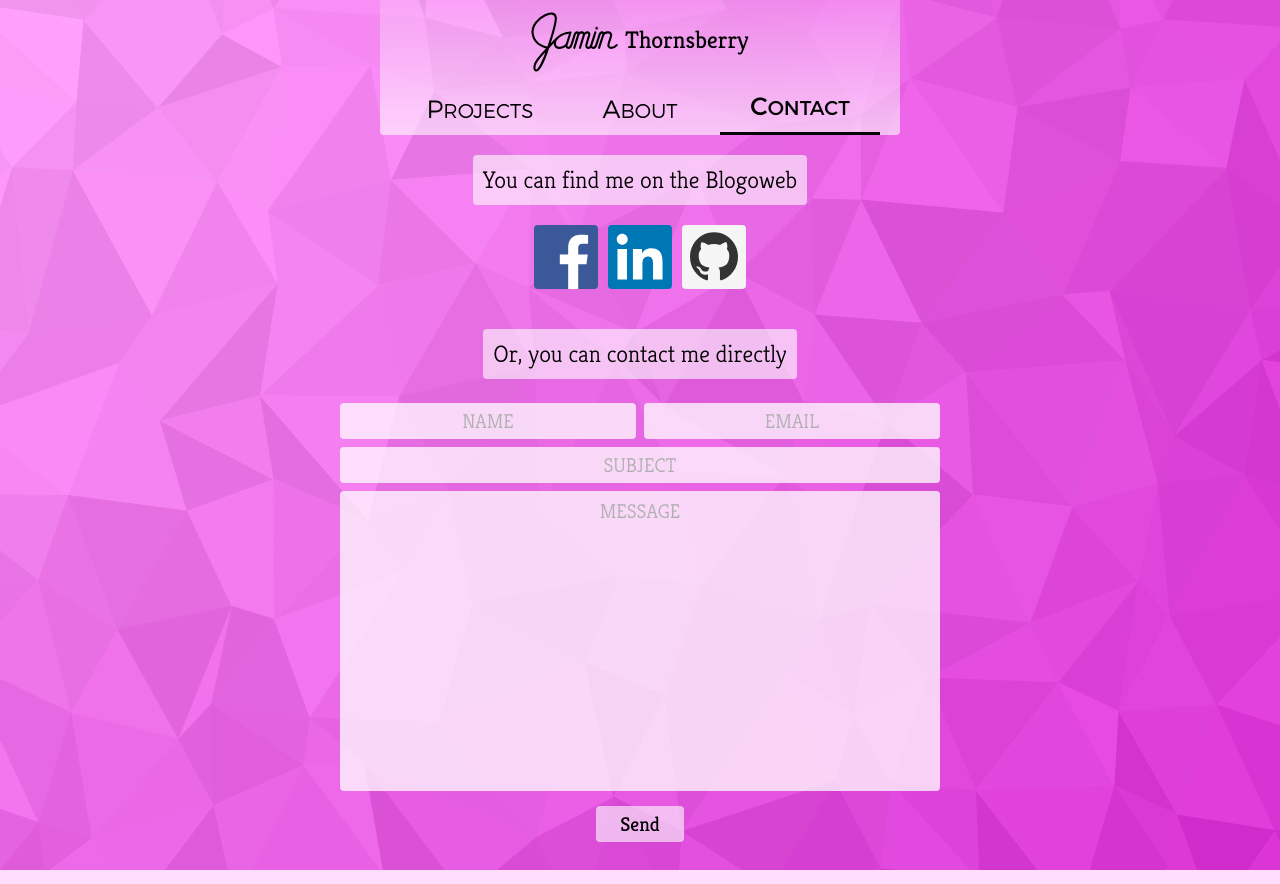
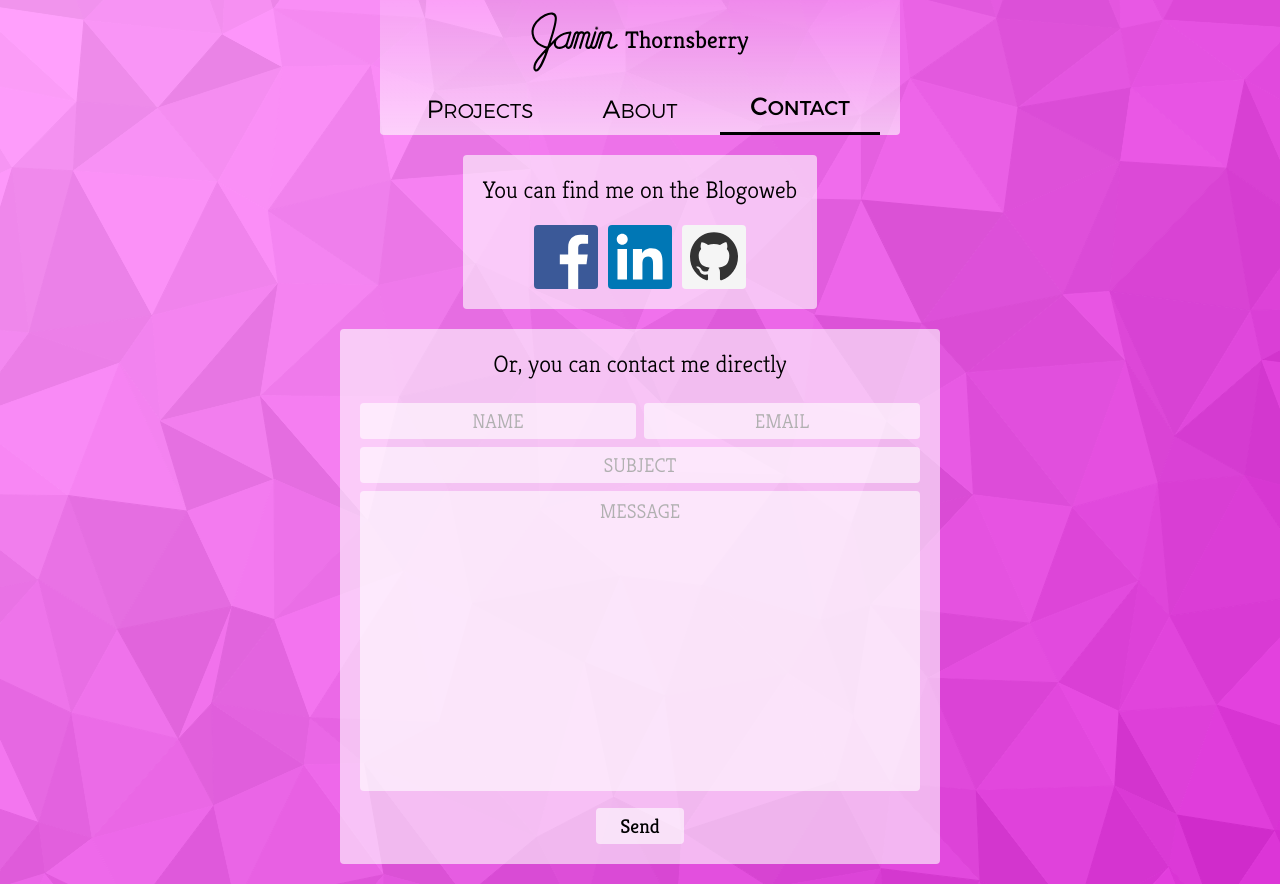
Before and after one commit to jaminthorns/Portfolio-Website, a Django app: page /contact/ in a window 1280 px wide. Run offline with Django 3.2, Linux system fonts and the light colour scheme; some libraries are stand-ins or nearby versions.

Commit message:
Visual Cleanup

```diff
--- a/portfolio/about/static/scss/about.scss
+++ b/portfolio/about/static/scss/about.scss
@@ -1,8 +1,8 @@
 @import 'base';
 
 $about-width: 800px;
-$wide: "(min-width: " + $about-width + ")";
-$narrow: "(max-width: " + $about-width + ")";
+$wide: "(min-width: " + ($about-width + $buffer) + ")";
+$narrow: "(max-width: " + ($about-width + $buffer) + ")";
 
 .about {
     display: flex;
--- a/portfolio/contact/static/css/contact.css
+++ b/portfolio/contact/static/css/contact.css
@@ -61,7 +61,7 @@ table {
   font-weight: bold; }
 body {
   overflow-y: scroll;
-  margin: 0 20px; }
+  padding: 0 20px; }
 
 #background {
   position: fixed;
@@ -238,33 +238,35 @@ body {
   display: flex;
   flex-direction: column;
   max-width: 600px;
-  margin: auto;
-  align-items: center; }
-  .contact .text {
+  margin: auto; }
+  @media (min-width: 670px) {
+    .contact {
+      align-items: center; } }
+  @media (max-width: 670px) {
+    .contact {
+      align-items: stretch; } }
+  .contact .contact-section {
+    margin-bottom: 20px;
+    padding: 20px;
+    border-radius: 4px;
+    background-color: rgba(255, 255, 255, 0.6); }
+    .contact .contact-section .text {
       display: block;
       margin-bottom: 20px;
-    padding: 10px;
       font-size: 1.5em;
       line-height: 1.25em;
-    text-align: center;
-    border-radius: 4px;
-    background-color: rgba(255, 255, 255, 0.6); }
-  .contact .links {
+      text-align: center; }
+    .contact .contact-section .links {
       display: flex;
       flex-wrap: wrap;
-    align-items: center;
-    margin-bottom: 40px;
       justify-content: center; }
-    .contact .links .link {
-      display: block;
+      .contact .contact-section .links .link {
         height: 64px;
         width: 64px;
         border-radius: 4px; }
-      .contact .links .link + .link {
+        .contact .contact-section .links .link + .link {
           margin-left: 10px; }
-  .contact .contact-form {
-    margin-bottom: 20px; }
-    .contact .contact-form * {
+    .contact .contact-section .contact-form * {
       height: 36px;
       border-style: none;
       border-radius: 4px;
@@ -272,63 +274,63 @@ body {
       font-size: 1.25em;
       font-family: Base;
       outline: none; }
-    .contact .contact-form .contact-input {
+    .contact .contact-section .contact-form .contact-input {
       padding: 8px;
       margin: 4px 0;
-      background-color: rgba(255, 255, 255, 0.75);
+      background-color: rgba(255, 255, 255, 0.6);
       transition: background-color 0.25s ease; }
-      .contact .contact-form .contact-input::-webkit-input-placeholder {
+      .contact .contact-section .contact-form .contact-input::-webkit-input-placeholder {
         color: #B0B0B0;
         font-family: Base;
         text-transform: uppercase;
         text-align: center;
         opacity: 1; }
-      .contact .contact-form .contact-input:-moz-placeholder {
+      .contact .contact-section .contact-form .contact-input:-moz-placeholder {
         color: #B0B0B0;
         font-family: Base;
         text-transform: uppercase;
         text-align: center;
         opacity: 1; }
-      .contact .contact-form .contact-input::-moz-placeholder {
+      .contact .contact-section .contact-form .contact-input::-moz-placeholder {
         color: #B0B0B0;
         font-family: Base;
         text-transform: uppercase;
         text-align: center;
         opacity: 1; }
-      .contact .contact-form .contact-input:-ms-input-placeholder {
+      .contact .contact-section .contact-form .contact-input:-ms-input-placeholder {
         color: #B0B0B0;
         font-family: Base;
         text-transform: uppercase;
         text-align: center;
         opacity: 1; }
-      .contact .contact-form .contact-input:focus {
-        background-color: rgba(128, 128, 128, 0.75);
+      .contact .contact-section .contact-form .contact-input:focus {
+        background-color: rgba(128, 128, 128, 0.6);
         color: #FFFFFF; }
-        .contact .contact-form .contact-input:focus::-webkit-input-placeholder {
+        .contact .contact-section .contact-form .contact-input:focus::-webkit-input-placeholder {
           color: #FFFFFF; }
-        .contact .contact-form .contact-input:focus:-moz-placeholder {
+        .contact .contact-section .contact-form .contact-input:focus:-moz-placeholder {
           color: #FFFFFF; }
-        .contact .contact-form .contact-input:focus::-moz-placeholder {
+        .contact .contact-section .contact-form .contact-input:focus::-moz-placeholder {
           color: #FFFFFF; }
-        .contact .contact-form .contact-input:focus:-ms-input-placeholder {
+        .contact .contact-section .contact-form .contact-input:focus:-ms-input-placeholder {
           color: #FFFFFF; }
-    @media (min-width: 600px) {
-      .contact .contact-form .name, .contact .contact-form .email {
+    @media (min-width: 670px) {
+      .contact .contact-section .contact-form .name, .contact .contact-section .contact-form .email {
         width: calc(50% - 4px); } }
-    @media (max-width: 600px) {
-      .contact .contact-form .name, .contact .contact-form .email {
+    @media (max-width: 670px) {
+      .contact .contact-section .contact-form .name, .contact .contact-section .contact-form .email {
         width: 100%; } }
-    @media (min-width: 600px) {
-      .contact .contact-form .email {
+    @media (min-width: 670px) {
+      .contact .contact-section .contact-form .email {
         float: right; } }
-    .contact .contact-form .subject, .contact .contact-form .message {
+    .contact .contact-section .contact-form .subject, .contact .contact-section .contact-form .message {
       width: 100%; }
-    .contact .contact-form .message {
+    .contact .contact-section .contact-form .message {
       height: 300px;
       resize: none; }
-    .contact .contact-form .button {
+    .contact .contact-section .contact-form .button {
       display: block;
-      margin: 8px auto;
+      margin: 10px auto 0 auto;
       padding: 0 24px;
       background-color: rgba(255, 255, 255, 0.6); }
 
--- a/portfolio/contact/static/scss/contact.scss
+++ b/portfolio/contact/static/scss/contact.scss
@@ -1,37 +1,38 @@
 @import 'base';
 
 $contact-width: 600px;
-$wide: "(min-width: " + $contact-width + ")";
-$narrow: "(max-width: " + $contact-width + ")";
+$wide: "(min-width: " + ($contact-width + $buffer) + ")";
+$narrow: "(max-width: " + ($contact-width + $buffer) + ")";
 
 .contact {
     display: flex;
     flex-direction: column;
     max-width: $contact-width;
     margin: auto;
-    align-items: center;
+
+    @media #{$wide} { align-items: center; }
+    @media #{$narrow} { align-items: stretch; }
+
+    .contact-section {
+        margin-bottom: 20px;
+        padding: 20px;
+        border-radius: 4px;
+        background-color: rgba(#FFFFFF, 0.6);
 
         .text {
             display: block;
             margin-bottom: 20px;
-        padding: 10px;
             font-size: 1.5em;
             line-height: 1.25em;
             text-align: center;
-        border-radius: 4px;
-        background-color: rgba(#FFFFFF, 0.6);
         }
 
         .links {
             display: flex;
             flex-wrap: wrap;
-        align-items: center;
-        margin-bottom: 40px;
-
             justify-content: center;
 
             .link {
-            display: block;
                 height: 64px;
                 width: 64px;
                 border-radius: 4px;
@@ -41,8 +42,6 @@ $narrow: "(max-width: " + $contact-width + ")";
         }
 
         .contact-form {
-        margin-bottom: 20px;
-
             * {
                 height: 36px;
                 border-style: none;
@@ -56,7 +55,7 @@ $narrow: "(max-width: " + $contact-width + ")";
             .contact-input {
                 padding: 8px;
                 margin: 4px 0;
-            background-color: rgba(#FFFFFF, 0.75);
+                background-color: rgba(#FFFFFF, 0.6);
                 transition: background-color 0.25s ease;
 
                 @include placeholder {
@@ -68,7 +67,7 @@ $narrow: "(max-width: " + $contact-width + ")";
                 }
 
                 &:focus {
-                background-color: rgba(#808080, 0.75);
+                    background-color: rgba(#808080, 0.6);
                     color: #FFFFFF;
 
                     @include placeholder {
@@ -97,9 +96,10 @@ $narrow: "(max-width: " + $contact-width + ")";
 
             .button {
                 display: block;
-            margin: 8px auto;
+                margin: 10px auto 0 auto;
                 padding: 0 24px;
                 background-color: rgba(#FFFFFF, 0.6);
             }
         }
     }
+}
--- a/portfolio/contact/templates/contact/contact.html
+++ b/portfolio/contact/templates/contact/contact.html
@@ -14,7 +14,8 @@
 {% block content %}
 
 <div class="contact">
-    <span class="text">You can find me on the {{ term }}</span>
+    <div class="contact-section">
+        <p class="text">You can find me on the {{ term }}</p>
 
         <div class="links">
             {% for link in links %}
@@ -23,8 +24,10 @@
                 </a>
             {% endfor %}
         </div>
+    </div>
 
-    <span class="text">Or, you can contact me directly</span>
+    <div class="contact-section">
+        <p class="text">Or, you can contact me directly</p>
 
         <form class="contact-form" action="{% url 'contact' %}" method="post">
             {% csrf_token %}
@@ -32,5 +35,6 @@
             <input class="button" type="submit" value="Send" />
         </form>
     </div>
+</div>
 
 {% endblock %}
--- a/portfolio/home/static/css/home.css
+++ b/portfolio/home/static/css/home.css
@@ -61,7 +61,7 @@ table {
   font-weight: bold; }
 body {
   overflow-y: scroll;
-  margin: 0 20px; }
+  padding: 0 20px; }
 
 #background {
   position: fixed;
--- a/portfolio/static/scss/_base.scss
+++ b/portfolio/static/scss/_base.scss
@@ -2,6 +2,8 @@
 
 $header-width: 480px;
 $logo-height: 256px;
+$body-padding: 20px;
+$buffer: ($body-padding * 2) + 30px;
 $wide: "(min-width: " + $header-width + ")";
 $narrow: "(max-width: " + $header-width + ")";
 
@@ -34,7 +36,7 @@ $narrow: "(max-width: " + $header-width + ")";
 
 body {
     overflow-y: scroll;
-    margin: 0 20px;
+    padding: 0 $body-padding;
 }
 
 #background {
```
Also changed, not shown: portfolio/about/static/css/about.css (+5 -5 lines), portfolio/manage.css (deleted, +0 -62 lines), portfolio/projects/static/css/projects.css (+12 -7 lines), portfolio/projects/static/scss/projects.scss (+13 -5 lines), 4 other files. Lines whose indentation alone changed are shown as unchanged.
